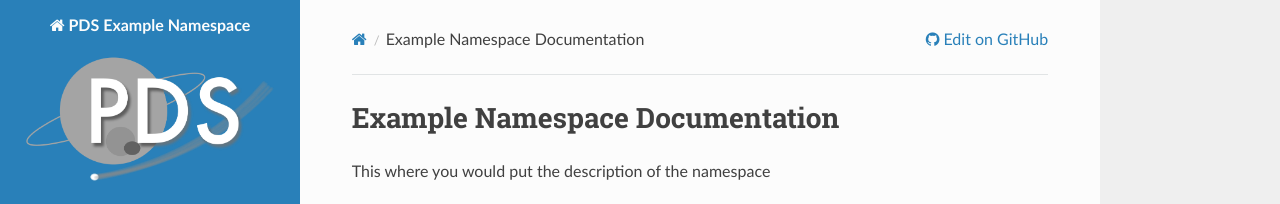
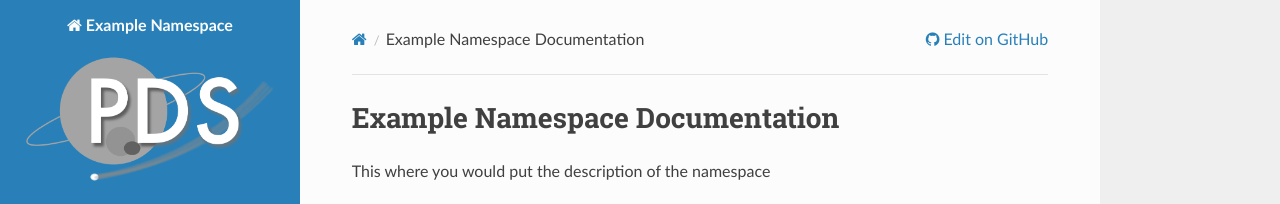
Before and after one commit to pds-data-dictionaries/ldd-template, a Sphinx documentation site: the page built from docs/source/index.rst, in a window 1280 px wide. Shown: the top 204 px of the page. Built offline with Sphinx 7.4.7 and the Read the Docs theme 2.0.0, drawn with Linux system fonts in a browser that asks for light colours.

```diff
--- a/docs/source/conf.py
+++ b/docs/source/conf.py
@@ -17,7 +17,7 @@
 
 # -- Project information -----------------------------------------------------
 
-project = 'PDS Example Namespace'
+project = 'Example Namespace'
 # copyright = overidden by CSS specified below
 author = 'NASA Planetary Data System'
 
```
